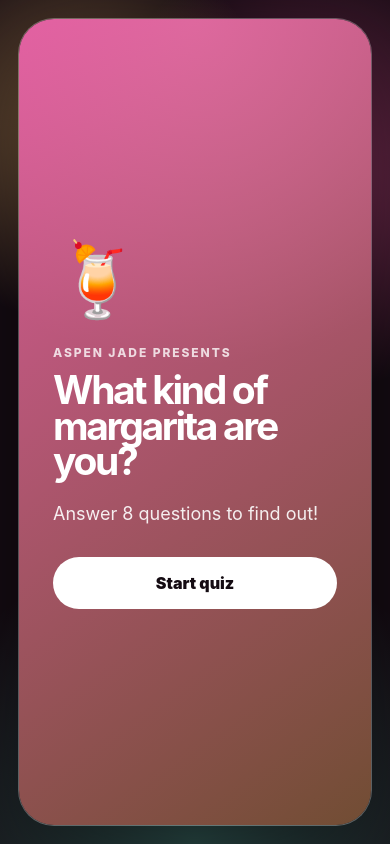
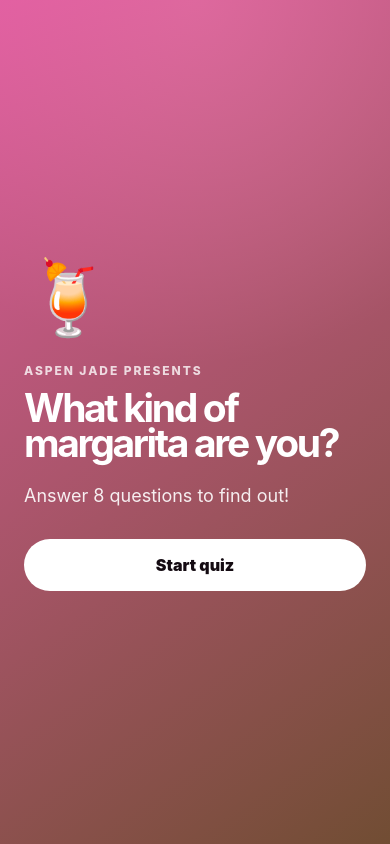
Before and after one commit to aspenjade/margaritaSkinnyQuiz, a React (Vite) app: page / in a window 390 px wide. Built offline with nearby package versions, Linux system fonts and the light colour scheme.

Commit message:
fixing phone formatting

```diff
--- a/src/styles.css
+++ b/src/styles.css
@@ -4,12 +4,31 @@
   background: #140b12;
 }
 
-* { box-sizing: border-box; }
+* {
+  box-sizing: border-box;
+}
 
-body { margin: 0; min-width: 320px; min-height: 100vh; }
+html,
+body,
+#root {
+  margin: 0;
+  min-width: 320px;
+  min-height: 100%;
+}
 
-button, a { font: inherit; }
-button { border: 0; cursor: pointer; }
+body {
+  min-height: 100vh;
+}
+
+button,
+a {
+  font: inherit;
+}
+
+button {
+  border: 0;
+  cursor: pointer;
+}
 
 .page {
   min-height: 100vh;
@@ -17,9 +36,9 @@ button { border: 0; cursor: pointer; }
   place-items: center;
   padding: 18px;
   background:
-    radial-gradient(circle at 20% 15%, rgba(255, 196, 112, .42), transparent 25%),
-    radial-gradient(circle at 80% 20%, rgba(255, 88, 166, .42), transparent 30%),
-    radial-gradient(circle at 50% 100%, rgba(90, 216, 190, .30), transparent 35%),
+    radial-gradient(circle at 20% 15%, rgba(255, 196, 112, 0.42), transparent 25%),
+    radial-gradient(circle at 80% 20%, rgba(255, 88, 166, 0.42), transparent 30%),
+    radial-gradient(circle at 50% 100%, rgba(90, 216, 190, 0.3), transparent 35%),
     #140b12;
 }
 
@@ -29,58 +48,170 @@ button { border: 0; cursor: pointer; }
   min-height: 680px;
   border-radius: 36px;
   overflow: hidden;
-  background: rgba(255,255,255,.08);
-  border: 1px solid rgba(255,255,255,.22);
-  box-shadow: 0 28px 90px rgba(0,0,0,.42);
+  background: rgba(255, 255, 255, 0.08);
+  border: 1px solid rgba(255, 255, 255, 0.22);
+  box-shadow: 0 28px 90px rgba(0, 0, 0, 0.42);
   position: relative;
 }
 
-.screen { position: absolute; inset: 0; overflow: hidden; }
+.screen {
+  position: absolute;
+  inset: 0;
+  overflow: hidden;
+}
 
-.intro, .result {
+.intro,
+.result {
   padding: 34px;
   display: flex;
   flex-direction: column;
   justify-content: center;
   background:
-    linear-gradient(145deg, rgba(255, 105, 180, .85), rgba(255, 189, 89, .35)),
-    radial-gradient(circle at top, rgba(255,255,255,.28), transparent 42%),
+    linear-gradient(145deg, rgba(255, 105, 180, 0.85), rgba(255, 189, 89, 0.35)),
+    radial-gradient(circle at top, rgba(255, 255, 255, 0.28), transparent 42%),
     #25111f;
 }
 
-.sparkle, .resultEmoji { font-size: 72px; margin-bottom: 22px; }
-.eyebrow { text-transform: uppercase; letter-spacing: .16em; font-size: 12px; font-weight: 800; opacity: .78; margin: 0 0 12px; }
+.sparkle,
+.resultEmoji {
+  font-size: 72px;
+  margin-bottom: 22px;
+}
 
-h1 { font-size: clamp(36px, 10vw, 54px); line-height: .92; margin: 0 0 22px; letter-spacing: -.06em; }
-.subcopy { font-size: 18px; line-height: 1.45; opacity: .9; margin: 0 0 30px; }
+.eyebrow {
+  text-transform: uppercase;
+  letter-spacing: 0.16em;
+  font-size: 12px;
+  font-weight: 800;
+  opacity: 0.78;
+  margin: 0 0 12px;
+}
 
-.primary, .secondary, .answers button {
+h1 {
+  font-size: clamp(36px, 10vw, 54px);
+  line-height: 0.92;
+  margin: 0 0 22px;
+  letter-spacing: -0.06em;
+}
+
+.subcopy {
+  font-size: 18px;
+  line-height: 1.45;
+  opacity: 0.9;
+  margin: 0 0 30px;
+}
+
+.primary,
+.secondary,
+.answers button {
   width: 100%;
   border-radius: 999px;
   padding: 16px 18px;
   font-weight: 900;
-  transition: transform .16s ease, background .16s ease;
+  transition: transform 0.16s ease, background 0.16s ease;
 }
-.primary { background: #fff; color: #140b12; }
-.secondary { background: rgba(255,255,255,.15); color: #fff; border: 1px solid rgba(255,255,255,.24); margin-top: 12px; }
-.primary:hover, .secondary:hover, .answers button:hover { transform: translateY(-2px); }
-.linkButton { display: inline-block; text-align: center; text-decoration: none; }
 
-.bgVideo { position: absolute; inset: 0; width: 100%; height: 100%; object-fit: cover; background: linear-gradient(145deg, #3b1b31, #d96983); }
-.shade { position: absolute; inset: 0; background: linear-gradient(to bottom, rgba(0,0,0,.16), rgba(0,0,0,.22) 38%, rgba(0,0,0,.84)); }
-.content { position: absolute; inset: 0; padding: 28px; display: flex; flex-direction: column; justify-content: flex-end; }
-.topbar { display: flex; justify-content: space-between; font-size: 13px; font-weight: 800; opacity: .85; margin-bottom: 10px; }
-.progressTrack { height: 7px; border-radius: 999px; background: rgba(255,255,255,.24); overflow: hidden; margin-bottom: auto; }
-.progressFill { height: 100%; border-radius: 999px; background: white; transition: width .25s ease; }
-.quiz h1 { font-size: clamp(32px, 9vw, 48px); margin-top: 32px; text-shadow: 0 4px 28px rgba(0,0,0,.4); }
-.answers { display: grid; gap: 12px; }
-.answers button { background: rgba(255,255,255,.92); color: #140b12; backdrop-filter: blur(10px); }
-.ig { color: #fff; text-align: center; margin-top: 18px; font-size: 14px; font-weight: 800; opacity: .9; }
+.primary {
+  background: #fff;
+  color: #140b12;
+}
 
-@media (max-height: 720px) {
-  .phone { min-height: 620px; }
-  h1 { font-size: 38px; }
-  .content, .intro, .result { padding: 24px; }
+.secondary {
+  background: rgba(255, 255, 255, 0.15);
+  color: #fff;
+  border: 1px solid rgba(255, 255, 255, 0.24);
+  margin-top: 12px;
+}
+
+.primary:hover,
+.secondary:hover,
+.answers button:hover {
+  transform: translateY(-2px);
+}
+
+.linkButton {
+  display: inline-block;
+  text-align: center;
+  text-decoration: none;
+}
+
+.bgVideo {
+  position: absolute;
+  inset: 0;
+  width: 100%;
+  height: 100%;
+  object-fit: cover;
+  background: linear-gradient(145deg, #3b1b31, #d96983);
+}
+
+.shade {
+  position: absolute;
+  inset: 0;
+  background: linear-gradient(
+    to bottom,
+    rgba(0, 0, 0, 0.16),
+    rgba(0, 0, 0, 0.22) 38%,
+    rgba(0, 0, 0, 0.84)
+  );
+}
+
+.content {
+  position: absolute;
+  inset: 0;
+  padding: 28px;
+  display: flex;
+  flex-direction: column;
+  justify-content: flex-end;
+}
+
+.topbar {
+  display: flex;
+  justify-content: space-between;
+  font-size: 13px;
+  font-weight: 800;
+  opacity: 0.85;
+  margin-bottom: 10px;
+}
+
+.progressTrack {
+  height: 7px;
+  border-radius: 999px;
+  background: rgba(255, 255, 255, 0.24);
+  overflow: hidden;
+  margin-bottom: auto;
+}
+
+.progressFill {
+  height: 100%;
+  border-radius: 999px;
+  background: white;
+  transition: width 0.25s ease;
+}
+
+.quiz h1 {
+  font-size: clamp(32px, 9vw, 48px);
+  margin-top: 32px;
+  text-shadow: 0 4px 28px rgba(0, 0, 0, 0.4);
+}
+
+.answers {
+  display: grid;
+  gap: 12px;
+}
+
+.answers button {
+  background: rgba(255, 255, 255, 0.92);
+  color: #140b12;
+  backdrop-filter: blur(10px);
+}
+
+.ig {
+  color: #fff;
+  text-align: center;
+  margin-top: 18px;
+  font-size: 14px;
+  font-weight: 800;
+  opacity: 0.9;
 }
 
 .shareNote {
@@ -91,3 +222,109 @@ h1 { font-size: clamp(36px, 10vw, 54px); line-height: .92; margin: 0 0 22px; let
   text-align: center;
   opacity: 0.85;
 }
+
+@media (max-height: 720px) and (min-width: 601px) {
+  .phone {
+    min-height: 620px;
+  }
+
+  h1 {
+    font-size: 38px;
+  }
+
+  .content,
+  .intro,
+  .result {
+    padding: 24px;
+  }
+}
+
+@media (max-width: 600px) {
+  html,
+  body,
+  #root {
+    width: 100%;
+    height: 100%;
+    overflow: hidden;
+  }
+
+  body {
+    min-height: 100dvh;
+  }
+
+  .page {
+    width: 100%;
+    height: 100dvh;
+    min-height: 100dvh;
+    padding: 0;
+    display: block;
+    overflow: hidden;
+  }
+
+  .phone {
+    width: 100%;
+    height: 100dvh;
+    min-height: 0;
+    border-radius: 0;
+    border: 0;
+    box-shadow: none;
+  }
+
+  .screen {
+    height: 100%;
+    min-height: 0;
+  }
+
+  .screen.quiz {
+    overflow: hidden;
+  }
+
+  .quiz .content {
+    height: 100%;
+    padding:
+      calc(14px + env(safe-area-inset-top))
+      18px
+      calc(16px + env(safe-area-inset-bottom));
+    display: flex;
+    flex-direction: column;
+    justify-content: flex-start;
+  }
+
+  .topbar {
+    flex: 0 0 auto;
+    margin-bottom: 8px;
+  }
+
+  .progressTrack {
+    flex: 0 0 auto;
+    margin-bottom: 0;
+  }
+
+  .quiz h1 {
+    flex: 0 1 auto;
+    margin: 16px 0 12px;
+    font-size: clamp(23px, 7vw, 34px);
+    line-height: 1.05;
+  }
+
+  .answers {
+    margin-top: auto;
+    display: grid;
+    gap: 9px;
+  }
+
+  .answers button {
+    padding: 11px 14px;
+    min-height: 0;
+    font-size: 15px;
+    line-height: 1.15;
+  }
+
+  .intro,
+  .result {
+    padding:
+      calc(24px + env(safe-area-inset-top))
+      24px
+      calc(24px + env(safe-area-inset-bottom));
+  }
+}
```
